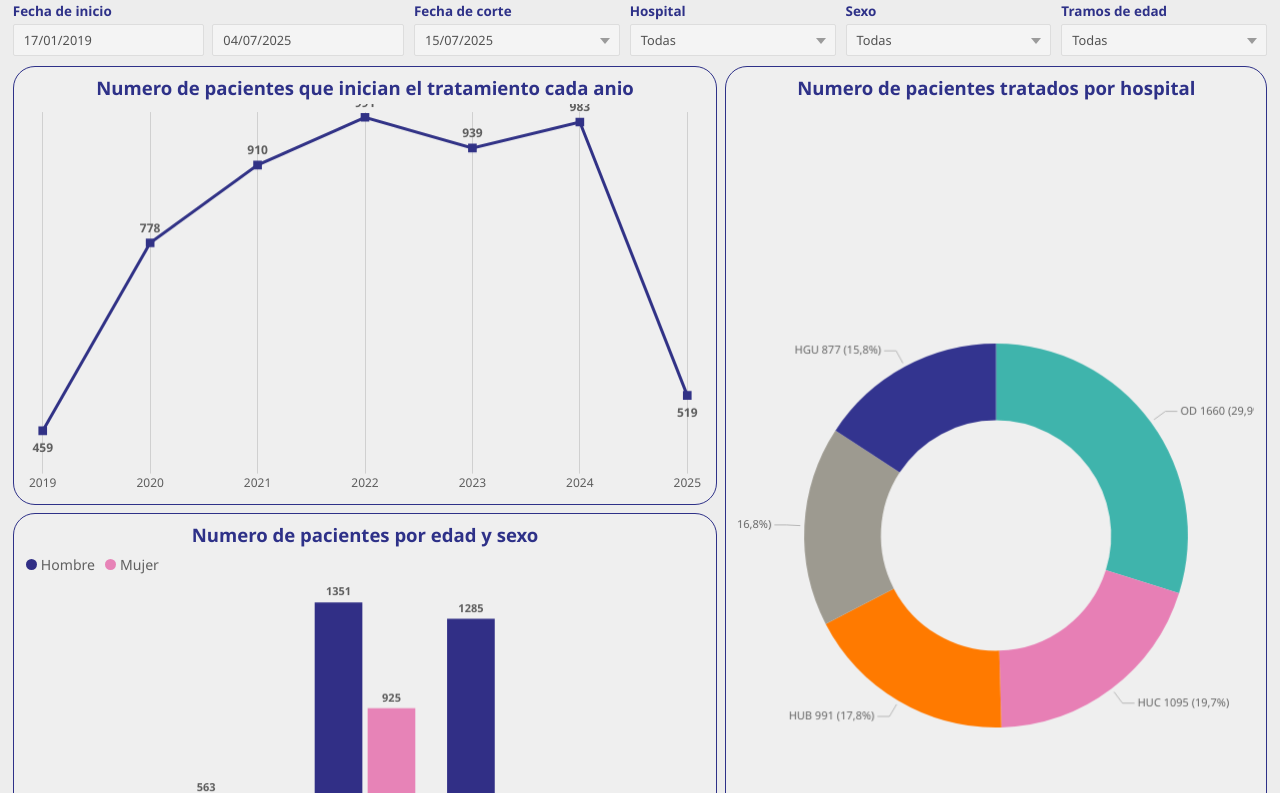
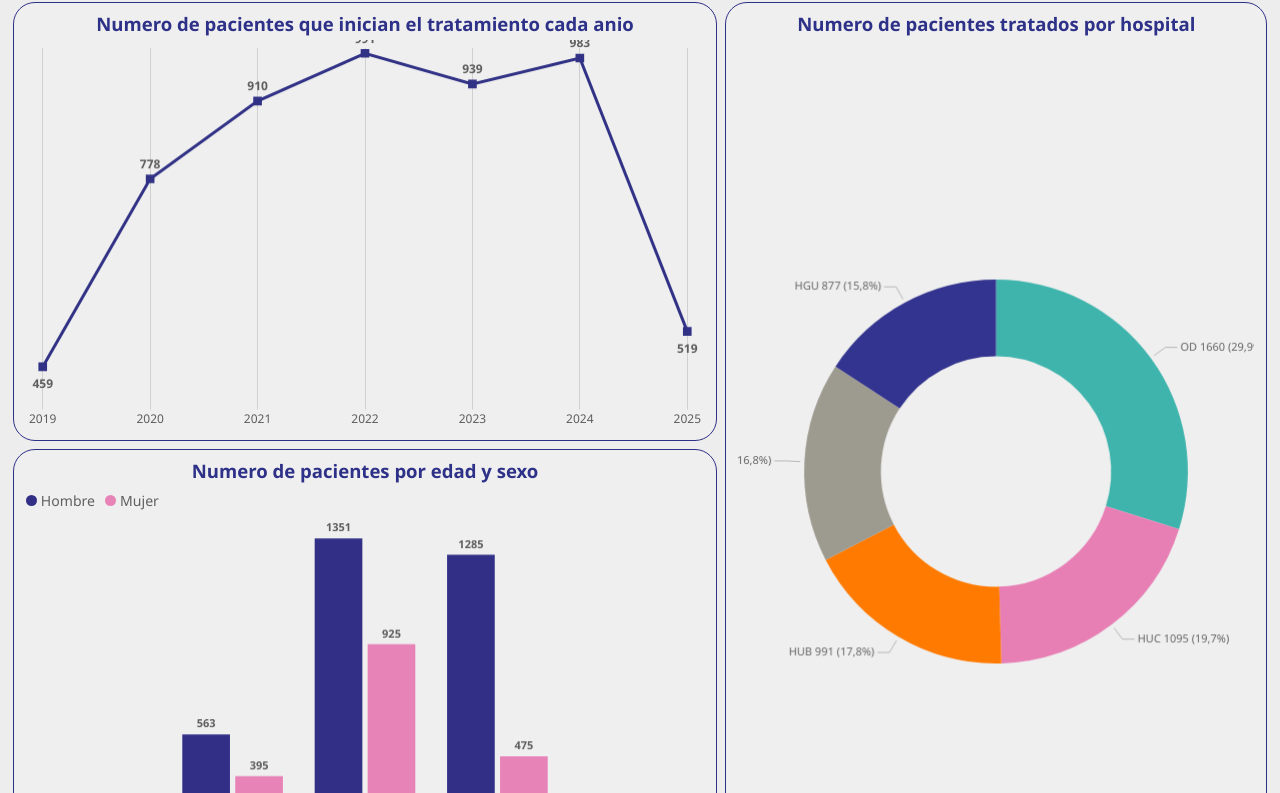
Before and after one commit to drpauu/Quicksight-Custom-Visual, a plain HTML site: page index.html in a window 1280 px wide. Shown: the part 103-896 px from the top of the page. Drawn offline with nearby package versions, Linux system fonts and the light colour scheme.

```diff
--- a/index.html
+++ b/index.html
@@ -117,66 +117,6 @@
       letter-spacing: 0;
       font-variant-numeric: tabular-nums;
     }
-
-    .filters-panel {
-      display: grid;
-      grid-template-columns: minmax(0, 1.9fr) repeat(4, minmax(0, 1fr));
-      gap: 8px 10px;
-      align-items: end;
-    }
-
-    .filter-item {
-      min-width: 0;
-      display: flex;
-      flex-direction: column;
-      gap: 4px;
-    }
-
-    .filter-item-date .filter-values {
-      display: grid;
-      grid-template-columns: minmax(0, 1fr) minmax(0, 1fr);
-      gap: 8px;
-    }
-
-    .filter-label {
-      margin: 0;
-      color: var(--ink);
-      font-size: clamp(0.82rem, 1.05vw, 0.97rem);
-      font-weight: 700;
-      font-family: var(--ui-font);
-      white-space: nowrap;
-    }
-
-    .filter-box {
-      min-height: 32px;
-      border: 1px solid #ddd;
-      background: #f4f4f4;
-      color: #525252;
-      font-size: clamp(0.8rem, 1vw, 0.94rem);
-      padding: 6px 30px 6px 10px;
-      display: inline-flex;
-      align-items: center;
-      position: relative;
-      border-radius: 2px;
-      font-family: var(--ui-font);
-      white-space: nowrap;
-      overflow: hidden;
-      text-overflow: ellipsis;
-    }
-
-    .filter-box-select::after {
-      content: "";
-      position: absolute;
-      right: 9px;
-      top: 50%;
-      margin-top: -2px;
-      width: 0;
-      height: 0;
-      border-left: 5px solid transparent;
-      border-right: 5px solid transparent;
-      border-top: 6px solid #9b9b9b;
-    }
-
 
     .charts-grid {
       display: grid;
@@ -307,15 +247,6 @@
       .kpi-card {
         flex: 1 1 100%;
       }
-
-      .filters-panel {
-        grid-template-columns: minmax(0, 1fr);
-      }
-
-      .filter-item-date .filter-values {
-        grid-template-columns: minmax(0, 1fr);
-      }
-
     }
   </style>
 </head>
@@ -337,32 +268,6 @@
               <p class="kpi-title">Numero de Protocolos</p>
               <p class="kpi-value" id="kpiProtocolos">0</p>
             </article>
-          </div>
-        </div>
-
-        <div class="filters-panel">
-          <div class="filter-item filter-item-date">
-            <p class="filter-label">Fecha de inicio</p>
-            <div class="filter-values">
-              <span id="filtroFechaInicioDesde" class="filter-box">17/01/2019</span>
-              <span id="filtroFechaInicioHasta" class="filter-box">04/07/2025</span>
-            </div>
-          </div>
-          <div class="filter-item">
-            <p class="filter-label">Fecha de corte</p>
-            <span id="filtroFechaCorte" class="filter-box filter-box-select">15/07/2025</span>
-          </div>
-          <div class="filter-item">
-            <p class="filter-label">Hospital</p>
-            <span id="filtroHospital" class="filter-box filter-box-select">Todas</span>
-          </div>
-          <div class="filter-item">
-            <p class="filter-label">Sexo</p>
-            <span id="filtroSexo" class="filter-box filter-box-select">Todas</span>
-          </div>
-          <div class="filter-item">
-            <p class="filter-label">Tramos de edad</p>
-            <span id="filtroTramosEdad" class="filter-box filter-box-select">Todas</span>
           </div>
         </div>
 
@@ -410,14 +315,6 @@
           exitos: 3350,
           protocolos: 240
         },
-        filters: {
-          fechaInicioDesde: "17/01/2019",
-          fechaInicioHasta: "04/07/2025",
-          fechaCorte: "15/07/2025",
-          hospital: "Todas",
-          sexo: "Todas",
-          tramosEdad: "Todas"
-        },
         line: {
           labels: ["2019", "2020", "2021", "2022", "2023", "2024", "2025"],
           values: [459, 778, 910, 991, 939, 983, 519]
@@ -443,13 +340,7 @@
       var dom = {
         kpiPacientes: document.getElementById("kpiPacientes"),
         kpiExitos: document.getElementById("kpiExitos"),
-        kpiProtocolos: document.getElementById("kpiProtocolos"),
-        filtroFechaInicioDesde: document.getElementById("filtroFechaInicioDesde"),
-        filtroFechaInicioHasta: document.getElementById("filtroFechaInicioHasta"),
-        filtroFechaCorte: document.getElementById("filtroFechaCorte"),
-        filtroHospital: document.getElementById("filtroHospital"),
-        filtroSexo: document.getElementById("filtroSexo"),
-        filtroTramosEdad: document.getElementById("filtroTramosEdad")
+        kpiProtocolos: document.getElementById("kpiProtocolos")
       };
 
       var rootStyles = window.getComputedStyle(document.documentElement);
@@ -710,38 +601,6 @@
             exitos: toSafeNumber(readTextParam(params, ["numexitos", "num_exitos"], DEFAULTS.kpi.exitos), DEFAULTS.kpi.exitos),
             protocolos: toSafeNumber(readTextParam(params, ["numprotocolos", "num_protocolos"], DEFAULTS.kpi.protocolos), DEFAULTS.kpi.protocolos)
           },
-          filters: {
-            fechaInicioDesde: readTextParam(
-              params,
-              ["filtrofechainiciodesde", "fechainiciodesde", "filtro_fecha_inicio_desde"],
-              DEFAULTS.filters.fechaInicioDesde
-            ),
-            fechaInicioHasta: readTextParam(
-              params,
-              ["filtrofechainiciohasta", "fechainiciohasta", "filtro_fecha_inicio_hasta"],
-              DEFAULTS.filters.fechaInicioHasta
-            ),
-            fechaCorte: readTextParam(
-              params,
-              ["filtrofechacorte", "fechacorte", "filtro_fecha_corte"],
-              DEFAULTS.filters.fechaCorte
-            ),
-            hospital: readTextParam(
-              params,
-              ["filtrohospital", "hospital", "filtro_hospital"],
-              DEFAULTS.filters.hospital
-            ),
-            sexo: readTextParam(
-              params,
-              ["filtrosexo", "sexo", "filtro_sexo"],
-              DEFAULTS.filters.sexo
-            ),
-            tramosEdad: readTextParam(
-              params,
-              ["filtrotramosedad", "tramosedad", "filtro_tramos_edad"],
-              DEFAULTS.filters.tramosEdad
-            )
-          },
           line: lineSeries,
           bars: barSeries,
           donut: {
@@ -769,15 +628,6 @@
         dom.kpiPacientes.textContent = formatInteger(config.kpi.pacientes);
         dom.kpiExitos.textContent = formatInteger(config.kpi.exitos);
         dom.kpiProtocolos.textContent = formatInteger(config.kpi.protocolos);
-      }
-
-      function renderFilterPills(config) {
-        dom.filtroFechaInicioDesde.textContent = config.filters.fechaInicioDesde;
-        dom.filtroFechaInicioHasta.textContent = config.filters.fechaInicioHasta;
-        dom.filtroFechaCorte.textContent = config.filters.fechaCorte;
-        dom.filtroHospital.textContent = config.filters.hospital;
-        dom.filtroSexo.textContent = config.filters.sexo;
-        dom.filtroTramosEdad.textContent = config.filters.tramosEdad;
       }
 
       function destroyCharts() {
@@ -1171,7 +1021,6 @@
         var config = buildConfigFromQuery(params);
 
         renderKpis(config);
-        renderFilterPills(config);
         await renderCharts(config);
       }
 
```
